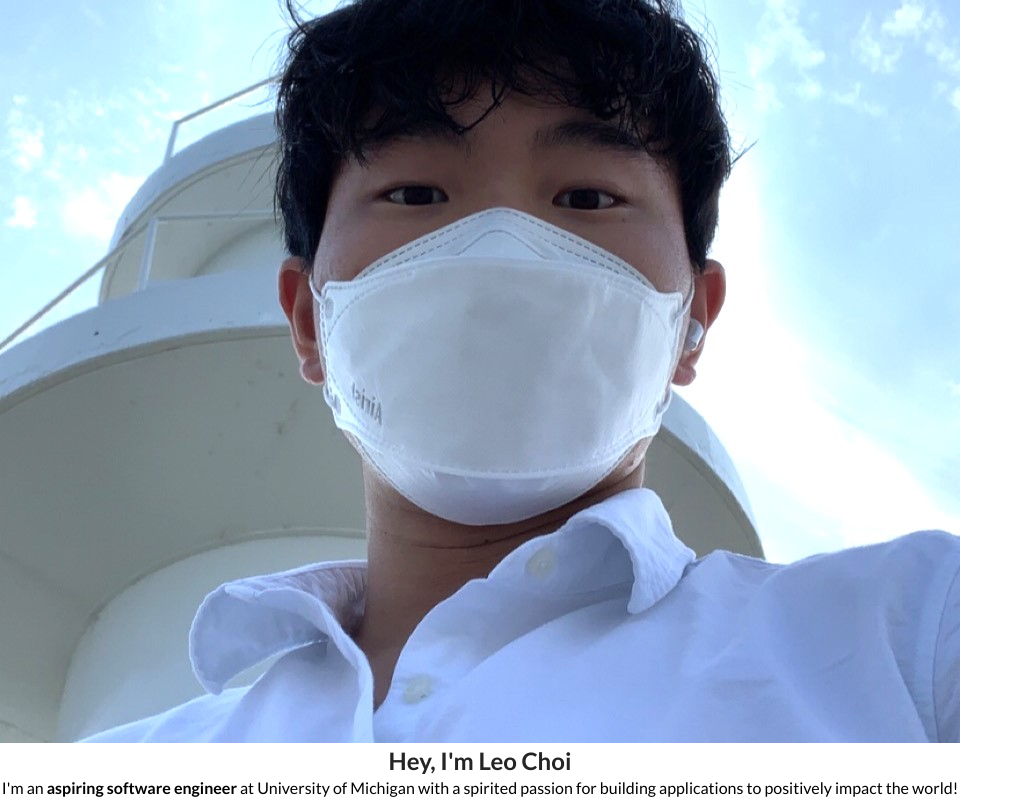
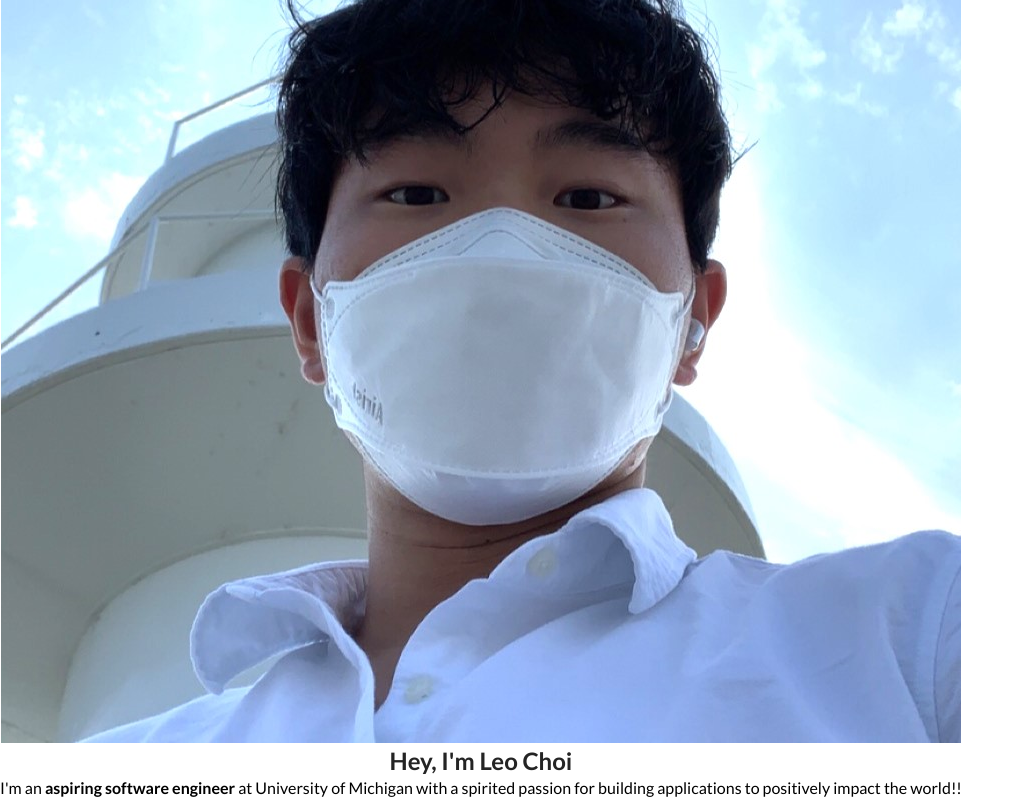
Before and after one commit to leohchoi/e-port, a plain HTML site: page index.html in a window 1280 px wide. Shown: the part 308-1108 px from the top of the page, without its empty margins (0-1024 px from the left). Drawn offline with Linux system fonts and the light colour scheme.

Commit message:
redoing commit

```diff
--- a/index.html
+++ b/index.html
@@ -42,7 +42,7 @@
               I'm an
               <strong class="text--purple">aspiring software engineer</strong>
               at University of Michigan with a spirited passion for building
-              applications to positively impact the world!
+              applications to positively impact the world!!
             </p>
           </div>
         </div>
```
